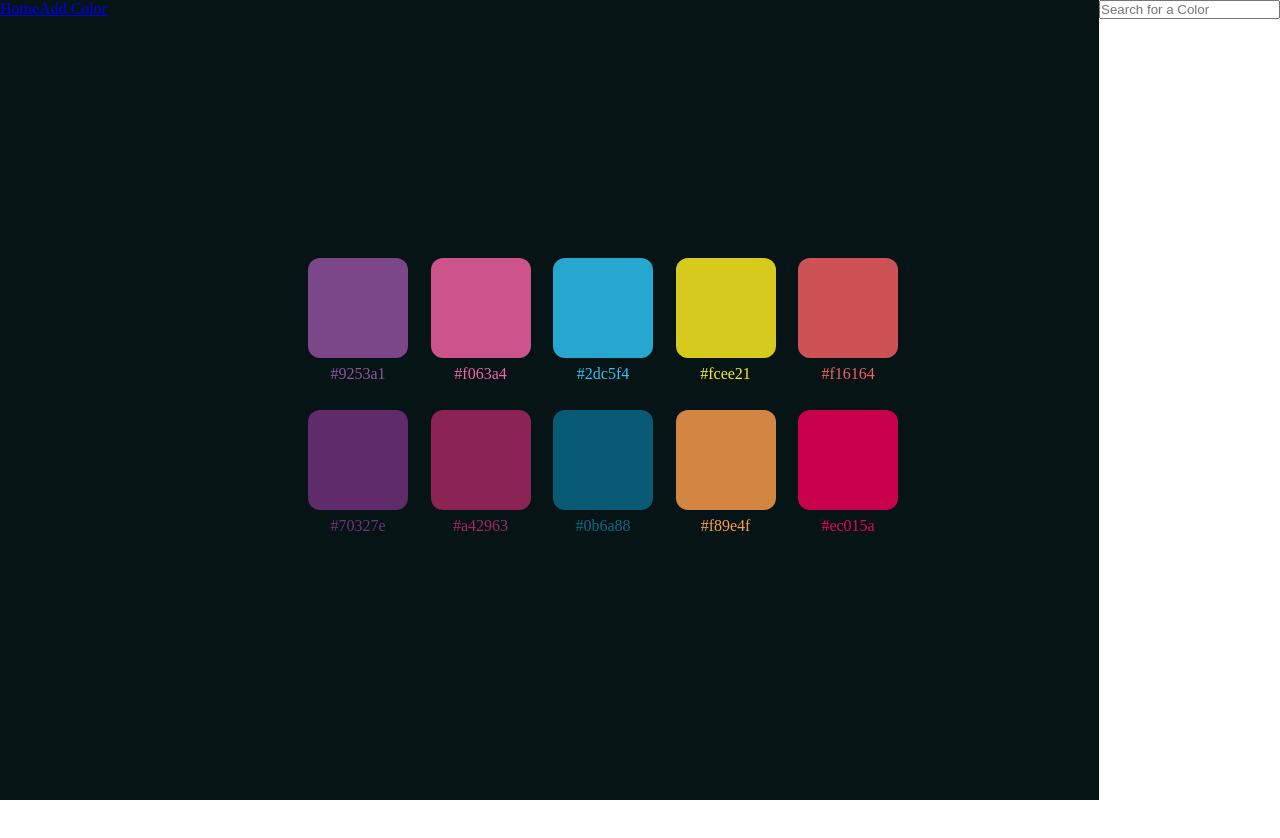
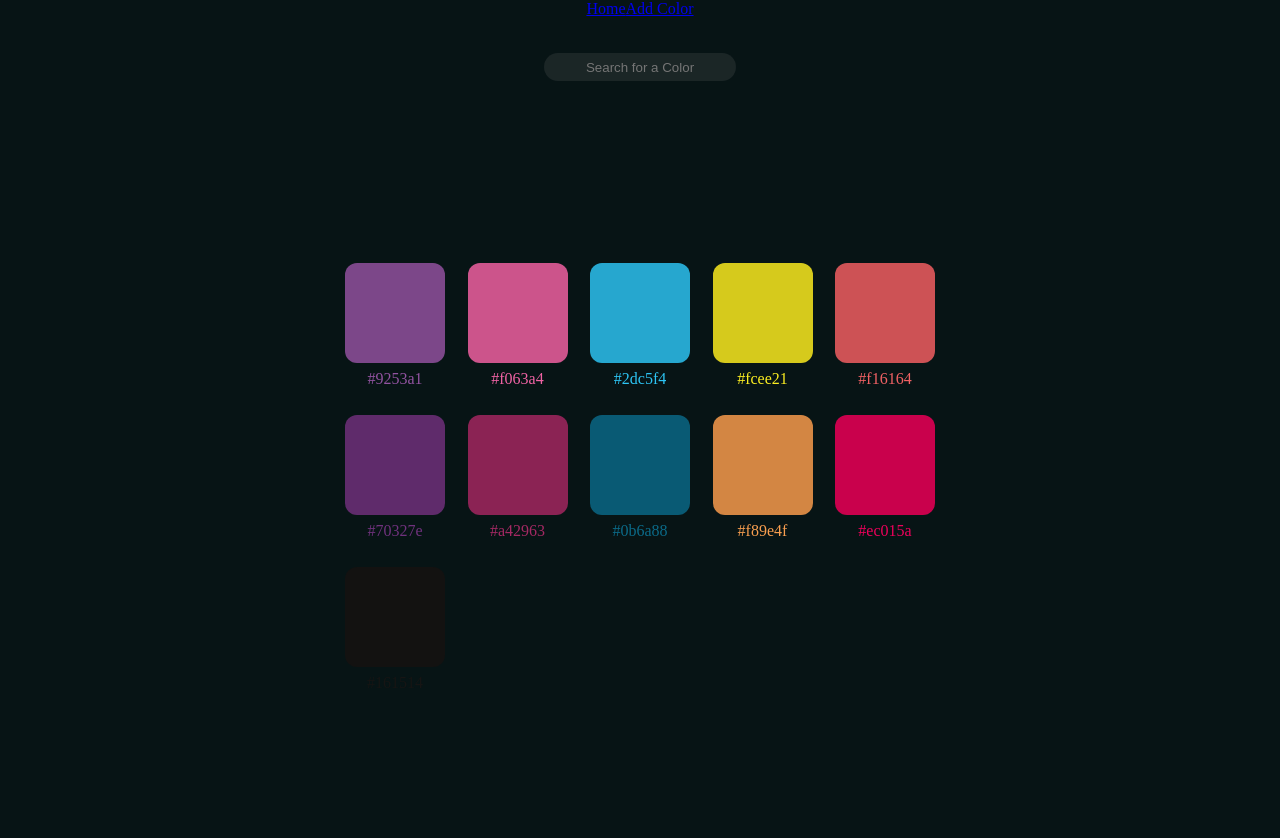
Before and after one commit to samclynch/Phase-2-Project, a React (Create React App) app in the folder color-pallet-project/: page / in a window 1280 px wide. Shown: the top 838 px of the page. Before the commit the page ends 800 px from the top, so only its background shows below. Built offline with nearby package versions, Linux system fonts and the light colour scheme; data requests are answered from the project's data file.

Commit message:
fixed up alot all we need is a lil more design

```diff
--- a/color-pallet-project/db.json
+++ b/color-pallet-project/db.json
@@ -39,6 +39,14 @@
     {
       "name": "#ec015a",
       "id": 10
+    },
+    {
+      "name": "#161514 ",
+      "id": 11
+    },
+    {
+      "name": "",
+      "id": 12
     }
   ]
 }
--- a/color-pallet-project/src/AddColorForm.js
+++ b/color-pallet-project/src/AddColorForm.js
@@ -1,5 +1,4 @@
 import React, { useState } from "react";
-import { NavLink } from "react-router-dom";
 
 function AddColorForm({ addColor }) {
     const [formData, setFormData] = useState({
@@ -18,14 +17,12 @@ function AddColorForm({ addColor }) {
     };
 
     return (
-        <div className="ui segment">
-            <NavLink className='button' exact to="/">Home</NavLink>
-            <NavLink className='button' exact to="/add">Add Color</NavLink>
-            <form className="ui form" onSubmit={onSubmit}>
-                <div className="inline fields">
-                    <input type="text" name="name" onChange={handleChange} />
+        <div style={{textAlign:"center"}} >
+            <form  onSubmit={onSubmit} >
+                <div>
+                    <input type="text" name="name" onChange={handleChange} className="hi"/>
                 </div>
-                <button className="ui button" type="submit">
+                <button type="submit" style={{margin:"15px", borderRadius:"60px" , width:"100px", height:"px", cursor: "pointer"}}>
                     Add Color
                 </button>
             </form>
--- a/color-pallet-project/src/App.css
+++ b/color-pallet-project/src/App.css
@@ -2,28 +2,28 @@
   text-align: center;
   width: 100%;
   min-height: 100vh;
-  display: flex;
+  /* display: flex; */
 }
 
 
-*{
-  box-sizing:border-box;
+* {
+  box-sizing: border-box;
   margin: 0;
   padding: 0;
   font-size: sans-serif;
 }
-h1{
+h1 {
   text-align: center;
   color: #fff;
   font-size: 45px;
-  line-height:1;
+  line-height: 1;
   position: absolute;
   top: 50px;
   left: 50%;
   transform: translate(-50%);
 }
-.container{
-  margin:   auto;
+.container {
+  margin: auto;
   width: 100%;
   max-width: 590px;
   display: flex;
@@ -31,9 +31,9 @@ h1{
   flex-wrap: wrap;
 }
 
-.container .card{
+.container .card {
   width: 100%;
-  max-width:100px;
+  max-width: 100px;
   margin: 10px 0;
   text-align: center;
 }
@@ -42,9 +42,53 @@ h1{
   font-weight: 600;
   cursor: pointer;
 }
-.container .card .box{
+.container .card .box {
   width: 100%;
   height: 100px;
-  border-radius:12px;
+  border-radius: 12px;
   cursor: pointer;
 }
+
+.button {
+  padding: 0.75rem;
+  border: none;
+  font: inherit;
+  font-weight: 600;
+  color: white;
+  cursor: pointer;
+  color: var(--primary);
+  background-color: var(--background);
+  border: 2px solid var(--dark-turquoise);
+  transition: background-color 0.2s;
+  line-height: 1;
+}
+.hi{
+  text-align: center;
+  color: #fff;
+}
+label{
+  display: inline-block;
+  padding: 8px;
+  clear: left;
+  width: 250px;
+  text-align: right;
+}
+input {
+display: inline-block;
+text-align: center;
+}
+.meow{
+  text-align: center;
+  width: 100%;
+  min-height: 100vh;
+  display: flex;
+}
+.hi {
+  border: none;
+  width: 15%;
+  outline: none;
+  color: white;
+  padding: 0.5em;
+  border-radius: 18px;
+  background: #7c7c7c2b;
+}
--- a/color-pallet-project/src/App.js
+++ b/color-pallet-project/src/App.js
@@ -6,13 +6,16 @@ import Search from './Search';
 import {
   BrowserRouter as Router,
   Switch,
-  Route
+  Route,
+  NavLink
 } from "react-router-dom";
+import NavBar from './NavBar';
 
 
 function App() {
   const [colors, setColors] = useState([]);
   const [searchTerm, setSearchTerm] = useState("");
+  const [background, setBackground] = useState("#071415");
 
   useEffect(() => {
     fetch("http://localhost:3000/colors")
@@ -39,12 +42,13 @@ function App() {
 
 
   return (
-    <div className="App">
+    <div className='App' style={{background: background}}>
       <Router>
+      <NavBar />
         <Switch>
           <Route exact path="/">
-            <ColorPalleteItems colors={colors} searchTerm={searchTerm} />
-            <Search setSearchTerm={setSearchTerm} />
+           <Search setSearchTerm={setSearchTerm} />
+            <ColorPalleteItems colors={colors} searchTerm={searchTerm} background={background} setBackground={setBackground} />
           </Route>
           <Route path="/add">
             <AddColorForm addColor={addColor} />
--- a/color-pallet-project/src/ColorPalleteItems.js
+++ b/color-pallet-project/src/ColorPalleteItems.js
@@ -1,11 +1,10 @@
 import { useState, useEffect } from "react"
 import { CopyToClipboard } from 'react-copy-to-clipboard';
-import { NavLink } from "react-router-dom";
 
 
 
-function ColorPalleteItems({ colors, searchTerm }) {
-    const [background, setBackground] = useState("#071415");
+
+function ColorPalleteItems({ colors, searchTerm, background, setBackground}) {
     const [current, setCurrent] = useState(null);
     const crToShow = colors.filter((cr) =>
         cr.name.toLowerCase().includes(searchTerm.toLowerCase())
@@ -19,12 +18,10 @@ function ColorPalleteItems({ colors, searchTerm }) {
     }, [current])
 
     return (
-        <div className="App" style={{ background: background }}>
-            <NavLink className='button' exact to="/">Home</NavLink>
-            <NavLink className='button' exact to="/add">Add Color</NavLink>
+        <div className='meow'style={{ background: background }}>
             {current !== null && <h1> Copied {current}</h1>}
             <div className="container">
-                {crToShow.map((color) => (
+            {crToShow.map((color) => (
                     <div key={color.name} className="card">
                         <div style={{
                             background: color.name,
--- /dev/null
+++ b/color-pallet-project/src/NavBar.js
@@ -0,0 +1,13 @@
+import React from "react";
+import { NavLink } from "react-router-dom";
+
+function NavBar() {
+    return (
+        <nav style={{ marginBottom: "35px"}} >
+            <NavLink exact to="/">Home</NavLink>
+            <NavLink exact to="/add">Add Color</NavLink>
+        </nav>
+    )
+}
+
+export default NavBar;
--- a/color-pallet-project/src/Search.js
+++ b/color-pallet-project/src/Search.js
@@ -2,13 +2,12 @@ import React from "react";
 
 function Search({ setSearchTerm }) {
     return (
-        <div className="ui large fluid icon input">
-            <input
+        <div >
+            <input className="hi"
                 type="text"
                 placeholder="Search for a Color"
                 onChange={(e) => setSearchTerm(e.target.value)}
             />
-            <i className="circular search link icon"></i>
         </div>
     );
 }
```
